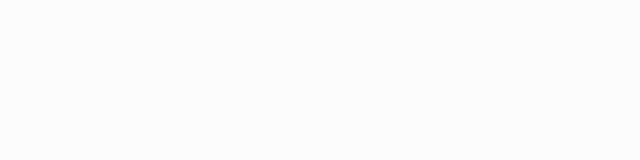
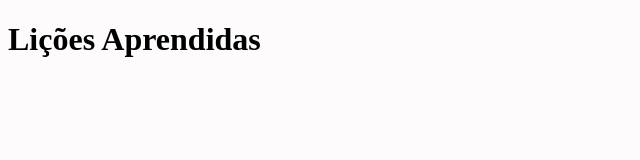
Before and after one commit to JeffDoni/lessons-leanerd, a website: page index.html in a window 1280 px wide. Shown: the whole page, without its empty margins (0-640 px from the left). Drawn offline with Linux system fonts and the light colour scheme.

Commit message:
Enviando requisito2

```diff
--- a/index.html
+++ b/index.html
@@ -8,6 +8,8 @@
     <link rel="stylesheet" href="./style.css">
 </head>
 <body>
-
+    <header id="cabecalho">
+        <h1 id="titulo">Lições Aprendidas</h1>
+    </header>
 </body>
 </html>
--- a/style.css
+++ b/style.css
@@ -1,3 +1,8 @@
 body {
     background-color: rgb(253, 251, 251);
 }
+
+
+header {
+    top: 0;
+}
```
Also changed, not shown: 1 other file.
